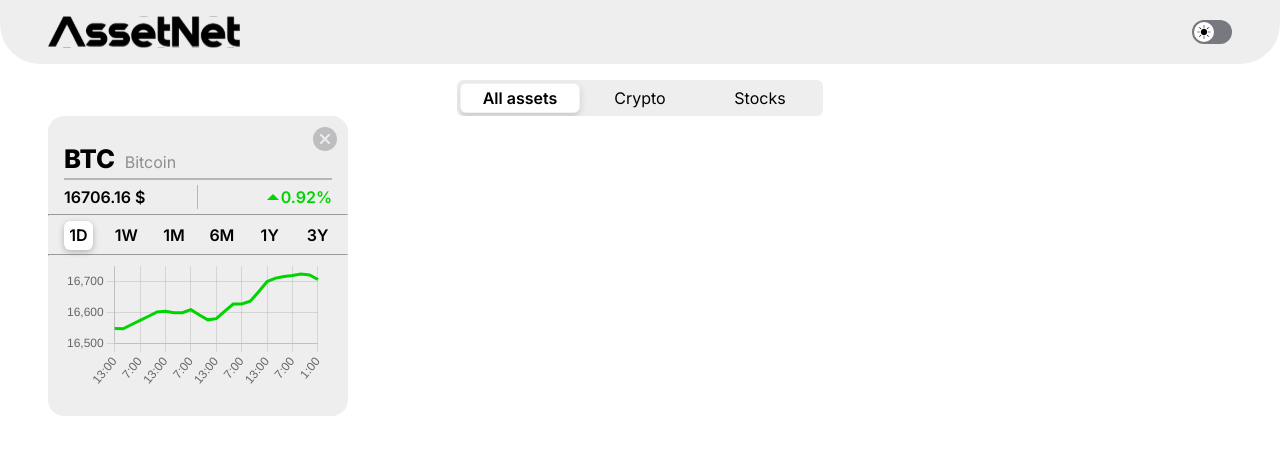
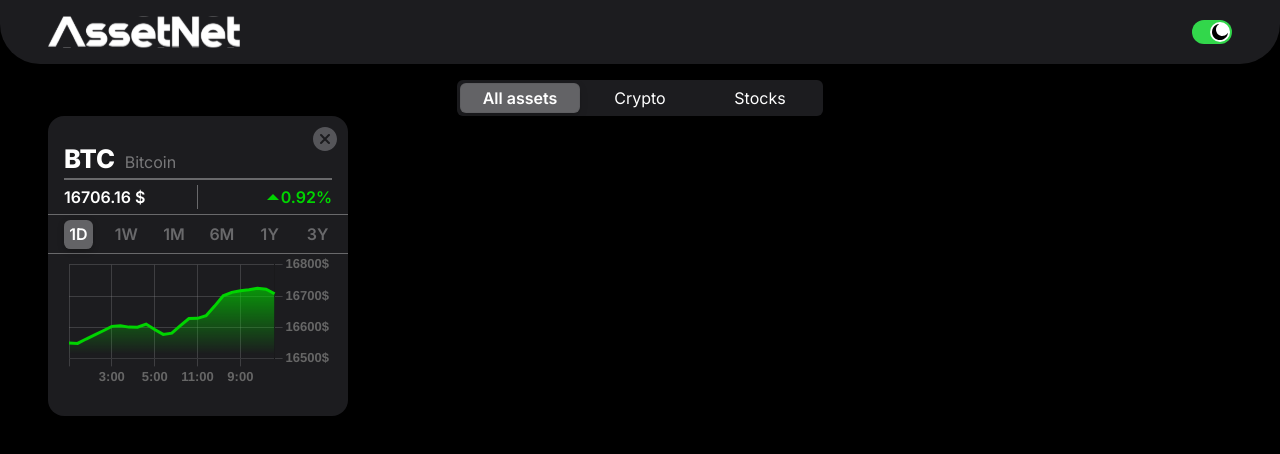
Before and after one commit to patrick-potocny/asset_net, a React (Create React App) app: page / in a window 1280 px wide. Shown: the top 454 px of the page. Built offline with nearby package versions, Linux system fonts and the light colour scheme.

Commit message:
Chart finished

```diff
--- a/src/assets/scss/_base.scss
+++ b/src/assets/scss/_base.scss
@@ -5,11 +5,11 @@ body {
   --clr-main: rgba(118, 118, 128, 0.24);
   --clr-bg: black;
   --clr-text: white;
-  --clr-toggle: #32d74b;
+  --clr-toggle: rgb(50, 215, 75);
   --clr-sp-pill: #636366;
-  --clr-card-div: #B6B6B8;
+  --clr-card-div: rgba(182, 182, 184, 0.5);;
   --clr-card-red: #FF0000;
-  --clr-card-green: #00D400;
+  --clr-card-green: rgb(0, 212, 0);
 }
 // Light Mode colors
 body.lightMode {
@@ -17,7 +17,10 @@ body.lightMode {
   --clr-bg: white;
   --clr-text: black;
   --clr-toggle: #787880;
-  --clr-sp-pill: white
+  --clr-sp-pill: white;
+  --clr-card-div: #B6B6B8;
+  --clr-card-red: #FF0000;
+  --clr-card-green: rgb(0, 212, 0);
 }
 
 // Variables
--- a/src/assets/scss/components/_assetCard.scss
+++ b/src/assets/scss/components/_assetCard.scss
@@ -69,6 +69,9 @@
   }
 
   &__divider {
+    height: 1px;
+    border: none;
+    background-color: $clr-card-div;
     margin-inline: -1em;
   }
 
@@ -83,20 +86,19 @@
       font-weight: 600;
       padding: 0.1em;
       background-color: transparent;
-      color: inherit;
+      color: $clr-card-div;
       border: none;
       border-radius: 0.4em;
 
-      &:hover {
+      &:hover, &.selected {
         transition: 0.1s ease-in;
+        color: $clr-text;
         background-color: $clr-sp-pill;
         box-shadow: 0px 2px 6px rgba(0, 0, 0, 0.25);
         cursor: pointer;
       }
 
       &.selected {
-        background-color: $clr-sp-pill;
-        box-shadow: 0px 2px 6px rgba(0, 0, 0, 0.25);
         cursor: default;
       }
     }
--- a/src/components/AssetCard.js
+++ b/src/components/AssetCard.js
@@ -44,7 +44,7 @@ function AssetCard({ asset: assetData }) {
         <button className="time-frame-btn">3Y</button>
       </div>
       <hr className="asset__divider" />
-      <LineChart data={assetData.sparkline} />
+      <LineChart data={assetData.sparkline} changeColor={changeColor}/>
     </div>
   );
 }
--- a/src/components/Assets.js
+++ b/src/components/Assets.js
@@ -9,6 +9,7 @@ function Assets({ assetType, assetData }) {
     (asset) => asset.assetType === assetType
   );
   if (assetType === "all_assets") displayedAssets = assetData;
+  console.log(assetData);
 
   return (
     <div className="container assets">
--- a/src/components/Header.js
+++ b/src/components/Header.js
@@ -12,7 +12,7 @@ function Header() {
   // Sets mode to light mode if user preffers it
   useEffect(() => {
     if (localStorage.getItem('darkMode') === "true") {
-      setDarkMode(false);
+      setDarkMode(true);
     }
   }, []);
 
--- a/src/components/LineChart.js
+++ b/src/components/LineChart.js
@@ -8,6 +8,7 @@ import {
   PointElement,
   LineElement,
   Tooltip,
+  Filler,
 } from "chart.js";
 
 ChartJS.register(
@@ -15,19 +16,50 @@ ChartJS.register(
   LinearScale,
   PointElement,
   LineElement,
-  Tooltip
+  Tooltip,
+  Filler
 );
 
-function LineChart({ data }) {
-  console.log(data);
-
+function LineChart({ data, changeColor }) {
+  const changeClr = changeColor === 'green' ? "rgba(0,212,0" : "rgba(255,0,0"
   const options = {
     responsive: true,
     elements: {
       point: {
-        radius: 0,
+        radius: 4,
       },
     },
+    scales: {
+      y: {
+        position: 'right',
+        ticks: {
+          font: {
+            size: 13,
+            weight: 'bold'
+          },
+          maxTicksLimit: 5,
+          callback: function(val) {
+            return val + '$';
+          },
+        },
+        grid: {color: 'rgba(142, 142, 147, 0.3)'}
+      },
+      x: {
+        ticks: {
+          font: {
+            size: 13,
+            weight: 'bold',
+          },
+          maxRotation: 0
+         },
+         grid: {color: 'rgba(142, 142, 147, 0.3)'}
+      }
+    },
+    plugins: {
+      tooltip: {
+        displayColors: false,
+      }
+    }
   };
 
   const chartData = {
@@ -35,21 +67,31 @@ function LineChart({ data }) {
     datasets: [
       {
         data: data.data,
-        borderColor: "#00D400",
-        backgroundColor: "rgba(255, 99, 132, 0.5)",
+        borderColor: `${changeClr},1)`,
+        fill: true,
+        backgroundColor: (context) => {
+          const ctx = context.chart.ctx;
+          const gradient = ctx.createLinearGradient(0, 0, 0, 100);
+          gradient.addColorStop(0, `${changeClr},1)`);
+          gradient.addColorStop(1, `${changeClr},0)`);
+          return gradient;
+        },
+        pointBackgroundColor: 'transparent',
+        pointBorderColor: 'transparent',
       },
     ],
   };
 
   return (
     <div className="chart">
-      <Line options={options} data={chartData} />
+      <Line id="myChart" options={options} data={chartData} />
     </div>
   );
 }
 
 LineChart.propTypes = {
   data: PropTypes.object.isRequired,
+  changeColor: PropTypes.string.isRequired,
 };
 
 export default LineChart;
--- a/src/main.css
+++ b/src/main.css
@@ -70,9 +70,9 @@ body {
   --clr-text: white;
   --clr-toggle: #32d74b;
   --clr-sp-pill: #636366;
-  --clr-card-div: #B6B6B8;
+  --clr-card-div: rgba(182, 182, 184, 0.5);
   --clr-card-red: #FF0000;
-  --clr-card-green: #00D400;
+  --clr-card-green: rgb(0, 212, 0);
 }
 
 body.lightMode {
@@ -80,7 +80,10 @@ body.lightMode {
   --clr-bg: white;
   --clr-text: black;
   --clr-toggle: #787880;
-  --clr-sp-pill: white ;
+  --clr-sp-pill: white;
+  --clr-card-div: #B6B6B8;
+  --clr-card-red: #FF0000;
+  --clr-card-green: rgb(0, 212, 0);
 }
 
 body {
@@ -276,6 +279,9 @@ body {
   color: var(--clr-card-green);
 }
 .asset__divider {
+  height: 1px;
+  border: none;
+  background-color: var(--clr-card-div);
   margin-inline: -1em;
 }
 .asset__time-frame {
@@ -289,18 +295,17 @@ body {
   font-weight: 600;
   padding: 0.1em;
   background-color: transparent;
-  color: inherit;
+  color: var(--clr-card-div);
   border: none;
   border-radius: 0.4em;
 }
-.asset__time-frame .time-frame-btn:hover {
+.asset__time-frame .time-frame-btn:hover, .asset__time-frame .time-frame-btn.selected {
   transition: 0.1s ease-in;
+  color: var(--clr-text);
   background-color: var(--clr-sp-pill);
   box-shadow: 0px 2px 6px rgba(0, 0, 0, 0.25);
   cursor: pointer;
 }
 .asset__time-frame .time-frame-btn.selected {
-  background-color: var(--clr-sp-pill);
-  box-shadow: 0px 2px 6px rgba(0, 0, 0, 0.25);
   cursor: default;
 }/*# sourceMappingURL=main.css.map */
```
Also changed, not shown: src/lib/apiHandler.js, 1 other file (tests, documents, lock files or other folders).
